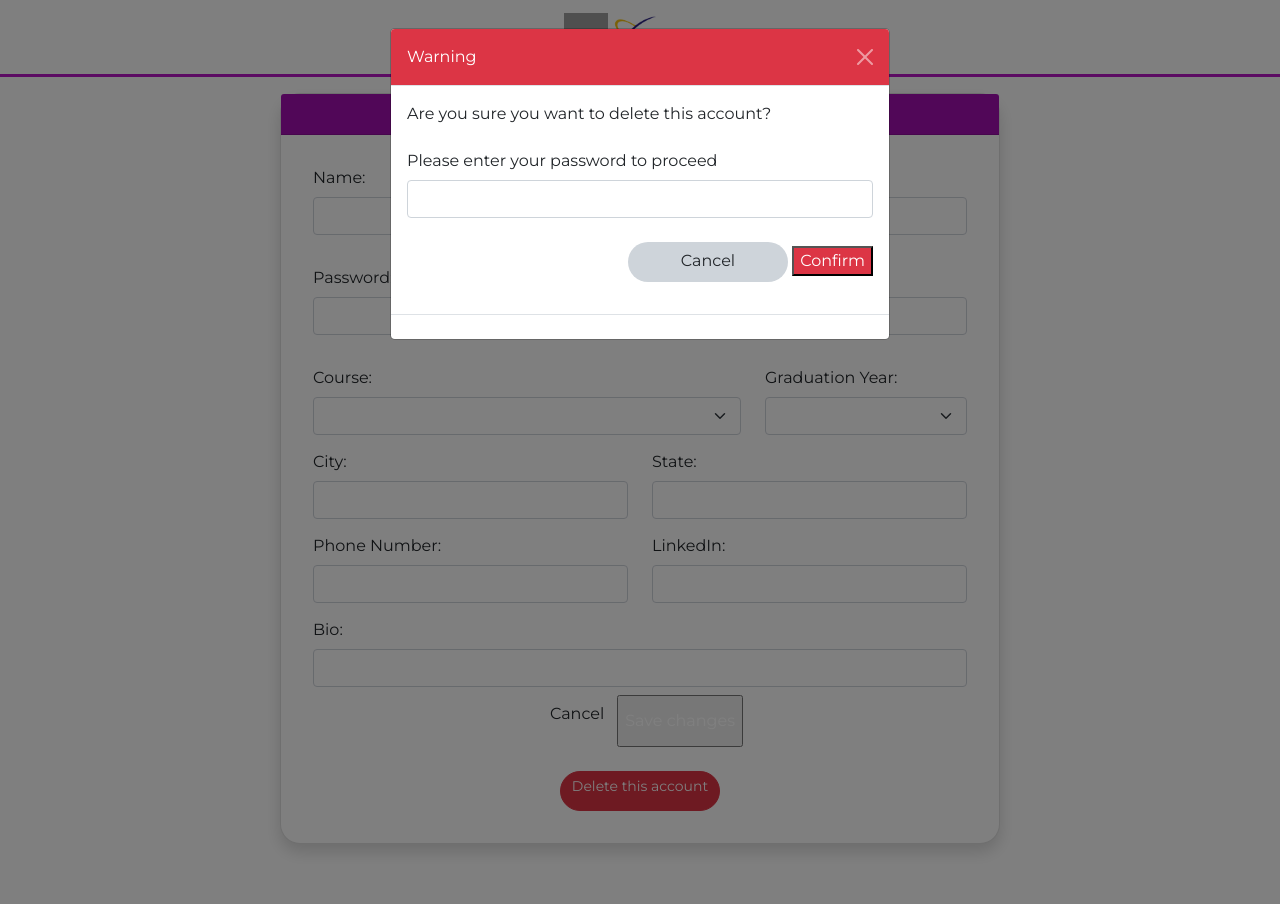
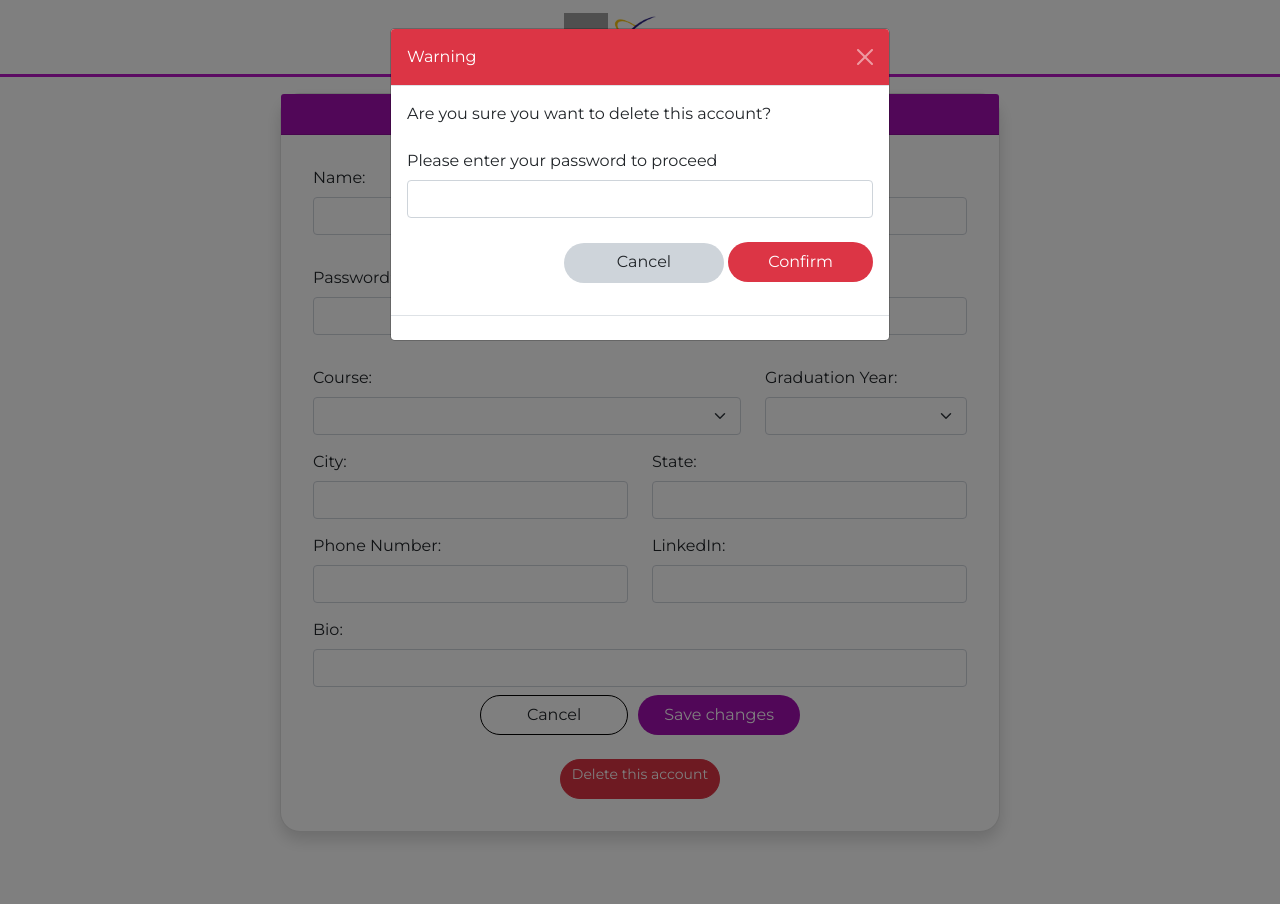
Before and after one commit to AfiqAmmar/Online-Alumni-System, a PHP site: page /editForm.php in a window 1280 px wide, after a click on "Delete this account". Run offline with PHP 8.4, Linux system fonts and the light colour scheme; the visitor is signed in with stand-in values (Sample User, id 1); data that the repository does not hold is empty; some libraries are stand-ins or nearby versions; grey boxes are pictures that could not be loaded.

Commit message:
final (changes)

```diff
--- a/editForm.php
+++ b/editForm.php
@@ -93,7 +93,7 @@
             $sqlP = "DELETE FROM user WHERE user_email='$emails'";
             $resultP = mysqli_query($mysqli, $sqlP);
             echo "<script>alert('Account has been deleted')</script>";
-            echo "<script>window.location = 'index.html'</script>";;
+            echo "<script>window.location = 'index.php'</script>";;
             session_destroy();
         }
         else{
--- a/profile.css
+++ b/profile.css
@@ -44,6 +44,10 @@
     border-radius: 20px;
 }
 
+.contacts{
+    border-radius: 50px;
+}
+
 .card-header-editForm{
     background-color: #a30fb0;
 }
@@ -63,6 +67,11 @@
     background-color: #a30fb0;
 }
 
+.btn-cancel{
+    padding: 7px 46px 7px 46px;
+    border-color: black;
+}
+
 .btn-closed{
     background-color: #ced4da;
 }
@@ -70,3 +79,25 @@
 .btn-confirm{
     background-color: #a30fb0;
 }
+
+.updateImage{
+    border-radius: 20px;
+    background-color: #a30fb0;
+    padding-top: 10px;
+    padding-bottom: 10px;
+    border: none;
+}
+
+#submitEdit{
+    border-radius: 30px;
+    background-color: #a30fb0;
+    border: none;
+    margin-left: 10px;
+    padding: 8px 26px 8px 26px;
+}
+
+#submitDelete{
+    border-radius: 30px;
+    border: none;
+    padding: 8px 40px 8px 40px;
+}
```
